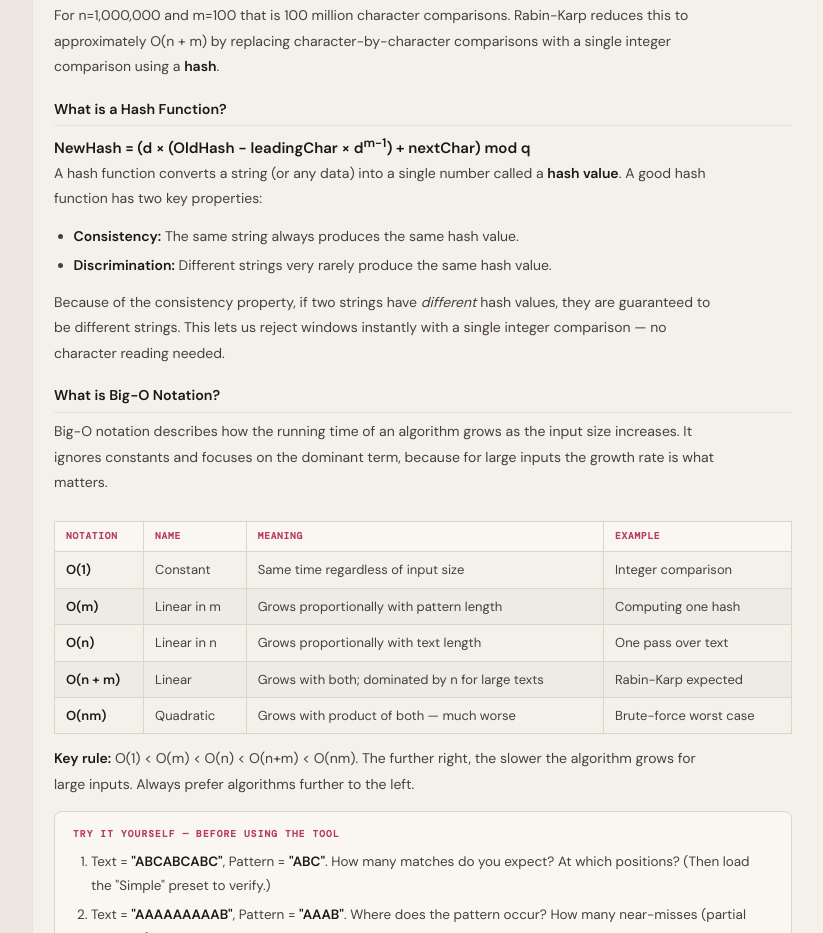
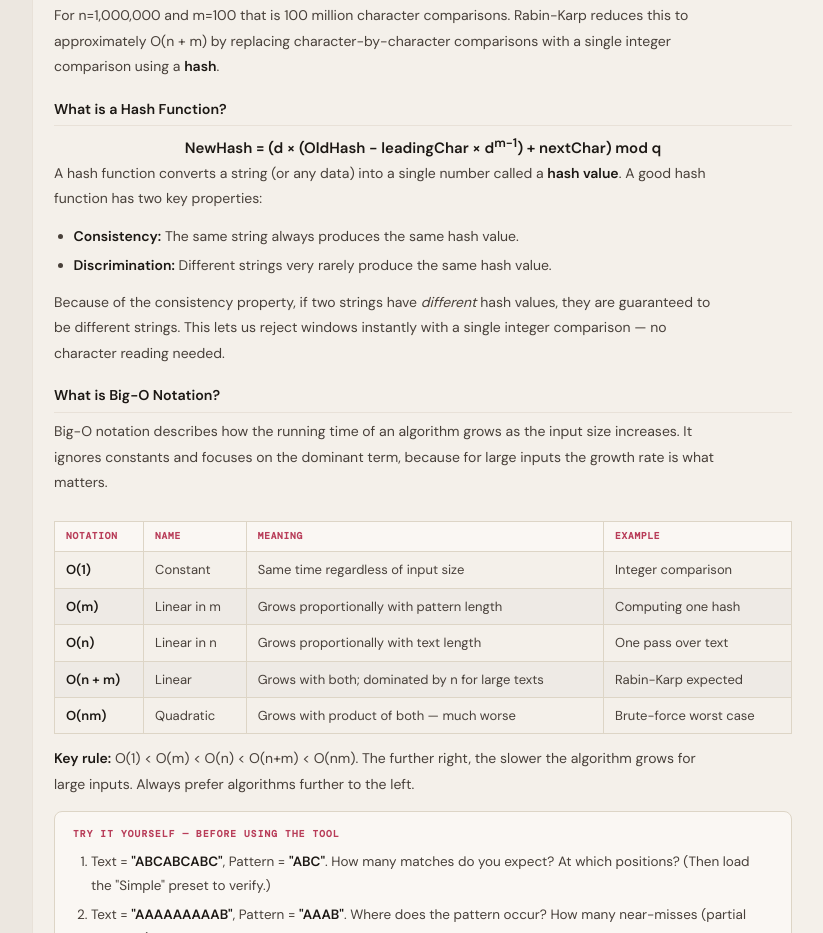
Before and after one commit to iuyum/Rabin-Karp-String-Matching, a plain HTML site: page index.html in a window 1280 px wide. Shown: the part 1768-2701 px from the top of the page, without its empty margins (427-1250 px from the left). Drawn offline with nearby package versions, Linux system fonts and the light colour scheme; a web font is replaced by a local one.

Commit message:
fixed hash 2

```diff
--- a/index.html
+++ b/index.html
@@ -625,7 +625,9 @@ Matches   →  shift s = 0, s = 9, s = 12</pre></div>
     <p class="ns-p">For n=1,000,000 and m=100 that is 100 million character comparisons. Rabin-Karp reduces this to approximately O(n + m) by replacing character-by-character comparisons with a single integer comparison using a <strong>hash</strong>.</p>
 
     <h3 class="ns-h3">What is a Hash Function?</h3>
-    <p><strong>NewHash = (d × (OldHash − leadingChar × d<sup>m-1</sup>) + nextChar) mod q</strong></p>
+  <p style="text-align: center;">
+  <strong>NewHash = (d × (OldHash − leadingChar × d<sup>m-1</sup>) + nextChar) mod q</strong>
+</p>
     <p class="ns-p">A hash function converts a string (or any data) into a single number called a <strong>hash value</strong>. A good hash function has two key properties:</p>
     <ul class="ns-ul">
       <li><strong>Consistency:</strong> The same string always produces the same hash value.</li>
```
